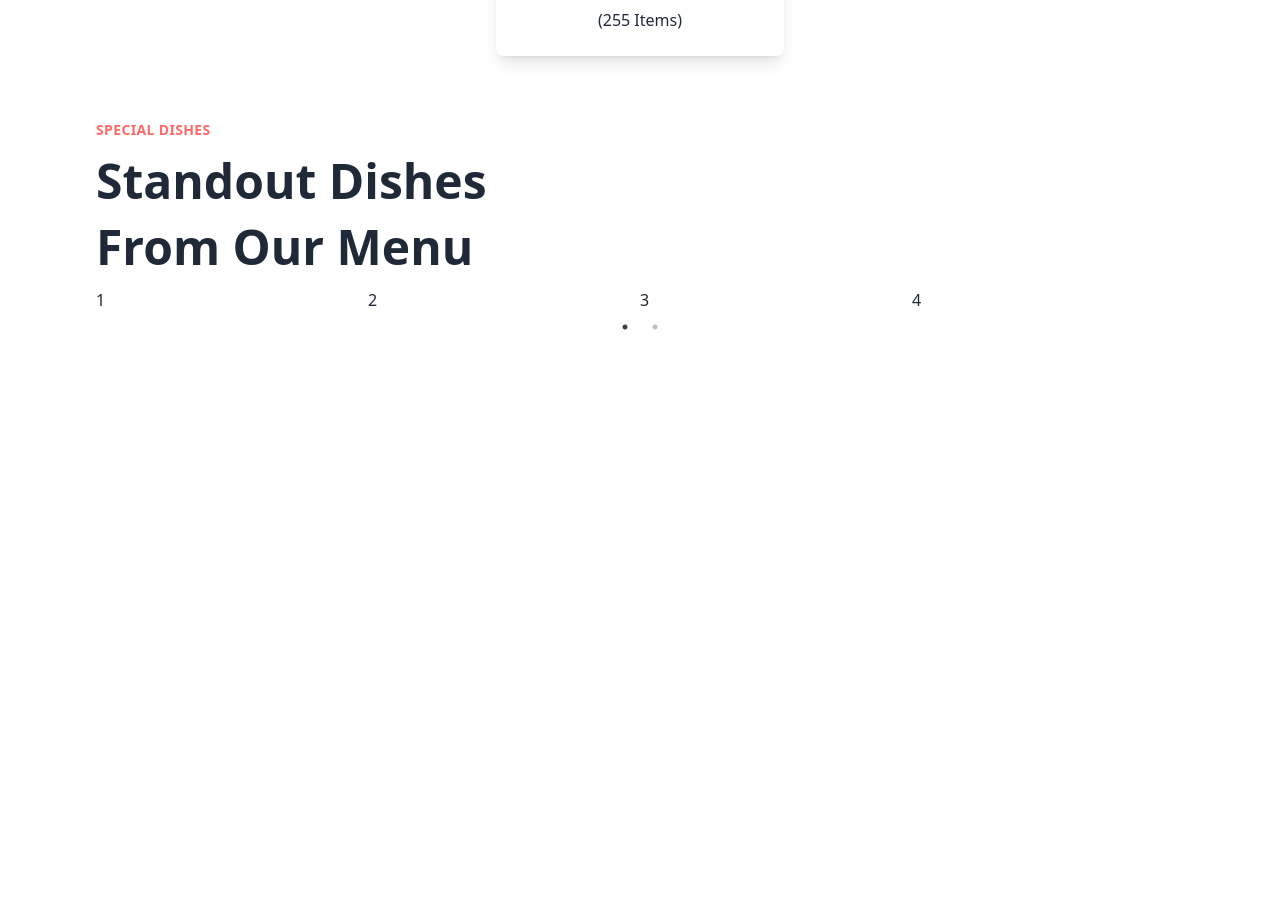
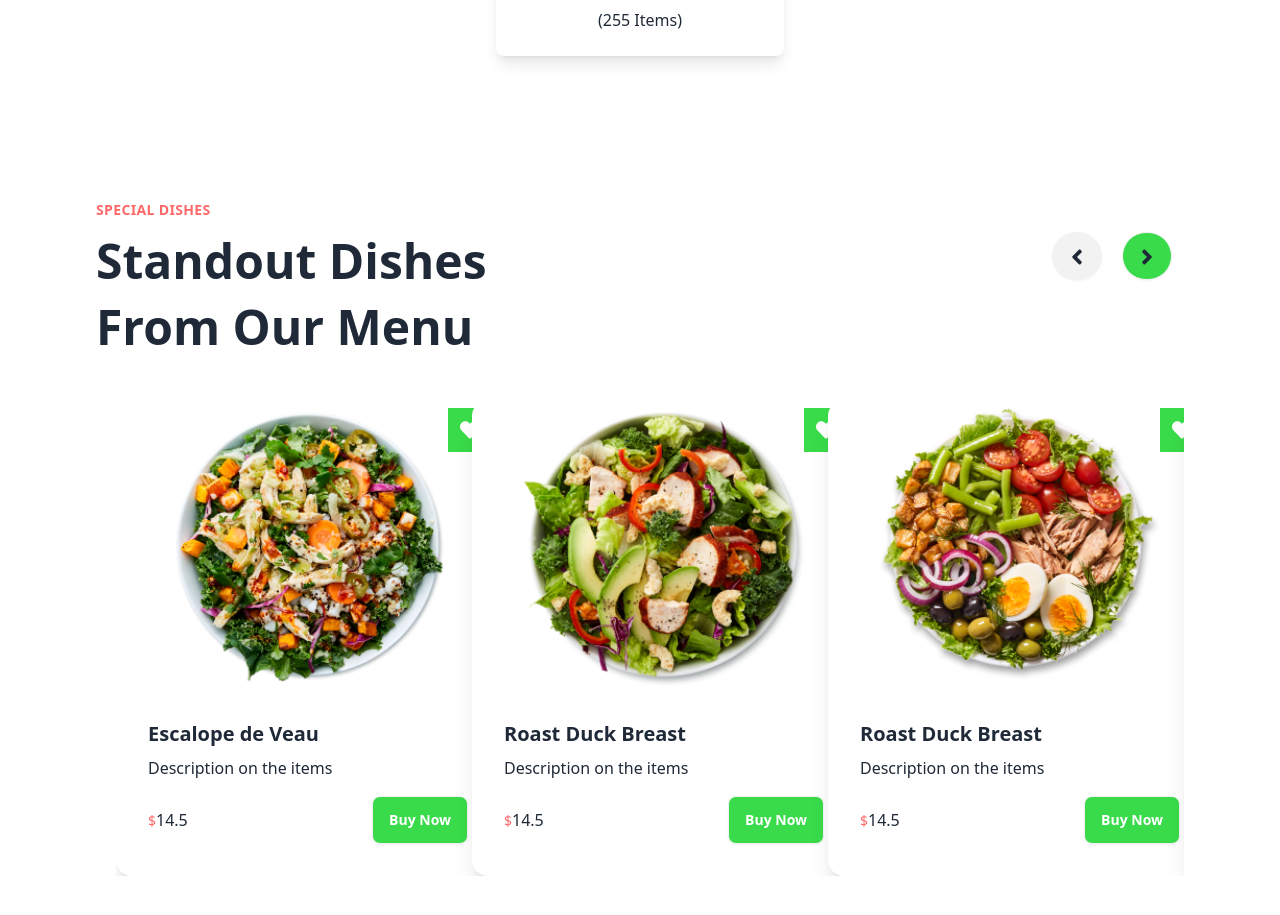
Before and after one commit to charuka97/Foody_Ecommerce_MERN_Web_Aplication, a React (Vite) app: page / in a window 1280 px wide. Shown: the part 1481-2396 px from the top of the page. Before the commit the page ends 1818 px from the top, so only its background shows below. Built offline with nearby package versions, Linux system fonts and the light colour scheme.

Commit message:
home page implementation done

```diff
--- /dev/null
+++ b/src/components/Cards.jsx
@@ -0,0 +1,48 @@
+import React, { useState } from "react";
+import { Link } from "react-router-dom";
+import { FaHeart } from "react-icons/fa";
+
+const Cards = ({ item }) => {
+  const [isHeartFileted, setIsHeartFileted] = useState(false);
+
+  const handleHeartClick = () => {
+    setIsHeartFileted(!isHeartFileted);
+  };
+
+  return (
+    <div className="card w-96 bg-base-100 shadow-xl">
+      <div
+        className={`rating gap-1 absolute right-2 top-2 p-3 heartStar bg-green ${
+          isHeartFileted ? "text-rose-600" : "text-white"
+        }`}
+        onClick={handleHeartClick}
+      >
+        <FaHeart className="h-5 w-5 cursor-pointer" />
+      </div>
+      <Link to={`/menu/${item.id}`}>
+        <figure>
+          <img
+            src={item.image}
+            alt=""
+            className="hover:scale-105 transition-all duration-200 md:h-72"
+          />
+        </figure>
+      </Link>
+      <div className="card-body">
+        <Link to={`/menu/${item.id}`}>
+          <h2 className="card-title">{item.name}</h2>
+        </Link>
+        <p>Description on the items</p>
+        <div className="card-actions justify-between items-center mt-2">
+          <h5 className="text-semibold">
+            <span className="text-red text-sm text-semibold">$</span>
+            {item.price}
+          </h5>
+          <button className="btn bg-green text-white">Buy Now</button>
+        </div>
+      </div>
+    </div>
+  );
+};
+
+export default Cards;
--- a/src/components/Navbar.jsx
+++ b/src/components/Navbar.jsx
@@ -3,13 +3,13 @@ import logo from "/images/logo.png";
 import { BiPhoneCall } from "react-icons/bi";
 
 const Navbar = () => {
-
   // Handle Scroll function
   const [isSticky, setSticky] = useState(false);
+
   useEffect(() => {
     const handleScroll = () => {
-      const offSet = window.scrollY;
-      if (offSet > 0) {
+      const offset = window.scrollY;
+      if (offset > 0) {
         setSticky(true);
       } else {
         setSticky(false);
@@ -19,7 +19,7 @@ const Navbar = () => {
     window.addEventListener("scroll", handleScroll);
 
     return () => {
-      window.addEventListener("scroll", handleScroll);
+      window.removeEventListener("scroll", handleScroll);
     };
   }, []);
   const NavItems = (
@@ -27,7 +27,7 @@ const Navbar = () => {
       <li>
         <a href="/">Home</a>
       </li>
-      <li tabIndex={0}>
+      <li>
         <details>
           <summary>Menu</summary>
           <ul className="p-2">
@@ -66,7 +66,13 @@ const Navbar = () => {
   );
   return (
     <header className="container mx-auto max-w-screen-2xl fixed top-0 left-0 right-0">
-      <div className={`navbar xl:px-24 ${isSticky ? "shadow-lg bg-base-100 transition-all duration-300 ease-linear-out" : ""}`}>
+      <div
+        className={`navbar xl:px-24 ${
+          isSticky
+            ? "shadow-lg bg-base-100 transition-all duration-300 ease-linear-out"
+            : ""
+        }`}
+      >
         <div className="navbar-start">
           <div className="dropdown">
             <div tabIndex={0} role="button" className="btn btn-ghost lg:hidden">
@@ -85,10 +91,7 @@ const Navbar = () => {
                 />
               </svg>
             </div>
-            <ul
-              tabIndex={0}
-              className="menu menu-sm dropdown-content mt-3 z-[1] p-2 shadow bg-base-100 rounded-box w-52"
-            >
+            <ul className="menu menu-sm dropdown-content mt-3 z-[1] p-2 shadow bg-base-100 rounded-box w-52">
               {/* Nav Items List */} {NavItems}
             </ul>
           </div>
@@ -122,9 +125,8 @@ const Navbar = () => {
 
           {/* Cart button */}
           <div
-            tabindex="0"
             role="button"
-            class="btn btn-ghost hidden lg:flex btn-circle"
+            className="btn btn-ghost hidden lg:flex btn-circle"
           >
             <div class="indicator">
               <svg
@@ -135,7 +137,7 @@ const Navbar = () => {
                 stroke="currentColor"
               >
                 <path
-                  stroke-linecap="round"
+                  strokeLinecap="round"
                   stroke-linejoin="round"
                   stroke-width="2"
                   d="M3 3h2l.4 2M7 13h10l4-8H5.4M7 13L5.4 5M7 13l-2.293 2.293c-.63.63-.184 1.707.707 1.707H17m0 0a2 2 0 100 4 2 2 0 000-4zm-8 2a2 2 0 11-4 0 2 2 0 014 0z"
--- a/src/pages/home/SpecialDishes.jsx
+++ b/src/pages/home/SpecialDishes.jsx
@@ -1,18 +1,54 @@
-import React, { useState } from "react";
+import React, { useState, useEffect } from "react";
 import "slick-carousel/slick/slick.css";
 import "slick-carousel/slick/slick-theme.css";
 import Slider from "react-slick";
+import Cards from "../../components/Cards";
+import {} from "react-icons/fa6";
+import { FaAngleLeft, FaAngleRight } from "react-icons/fa";
+
+const simpleNextArrow = (props) => {
+  const { className, style, onClick } = props;
+  return (
+    <div
+      className={className}
+      style={{ ...style, display: "block", background: "red" }}
+    >
+      Next
+    </div>
+  );
+};
+
+const simplePreviewArrow = (props) => {
+  const { className, style, onClick } = props;
+  return (
+    <div
+      className={className}
+      style={{ ...style, display: "block", background: "green" }}
+    >
+      Back
+    </div>
+  );
+};
 
 const SpecialDishes = () => {
-    const [recipes, setRecipes] = useState([]);
-    const slider = React.useRef(null);
+  const [recipes, setRecipes] = useState([]);
+  const slider = React.useRef(null);
+
+  useEffect(() => {
+    fetch("/menu.json")
+      .then((res) => res.json())
+      .then((data) => {
+        const specials = data.filter((item) => item.category === "popular");
+        setRecipes(specials);
+      });
+  }, []);
 
   const settings = {
     dots: true,
     infinite: false,
     speed: 500,
-    slidesToShow: 4,
-    slidesToScroll: 4,
+    slidesToShow: 3,
+    slidesToScroll: 3,
     initialSlide: 0,
     responsive: [
       {
@@ -40,39 +76,40 @@ const SpecialDishes = () => {
         },
       },
     ],
+    nextArrow: <simpleNextArrow />,
+    previewArrow: <simplePreviewArrow />,
   };
   return (
-    <div className="section-container">
+    <div className="section-container my-20 relative">
       <div className="text-left">
         <p className="subtitle">Special Dishes</p>
         <h2 className="title md:w-[480px]">Standout Dishes From Our Menu</h2>
       </div>
 
-      <Slider {...settings}>
-        <div>
-          <h3>1</h3>
-        </div>
-        <div>
-          <h3>2</h3>
-        </div>
-        <div>
-          <h3>3</h3>
-        </div>
-        <div>
-          <h3>4</h3>
-        </div>
-        <div>
-          <h3>5</h3>
-        </div>
-        <div>
-          <h3>6</h3>
-        </div>
-        <div>
-          <h3>7</h3>
-        </div>
-        <div>
-          <h3>8</h3>
-        </div>
+      <div className="md:absolute right-3 top-8 mb-10 md:mr-24">
+        <button
+          onClick={() => slider?.current?.slickPrev()}
+          className="btn p-2 rounded-full ml-5"
+        >
+          <FaAngleLeft className="w-8 h-8 p-1" />
+        </button>
+
+        <button
+          onClick={() => slider?.current?.slickNext()}
+          className="btn p-2 rounded-full ml-5 bg-green"
+        >
+          <FaAngleRight className="w-8 h-8 p-1" />
+        </button>
+      </div>
+
+      <Slider
+        ref={slider}
+        {...settings}
+        className="overflow-hidden mt-10 space-x-5"
+      >
+        {recipes.map((item, i) => (
+          <Cards item={item} key={i} />
+        ))}
       </Slider>
     </div>
   );
```
Also changed, not shown: src/components/Banner.jsx (+19 -0 lines).
